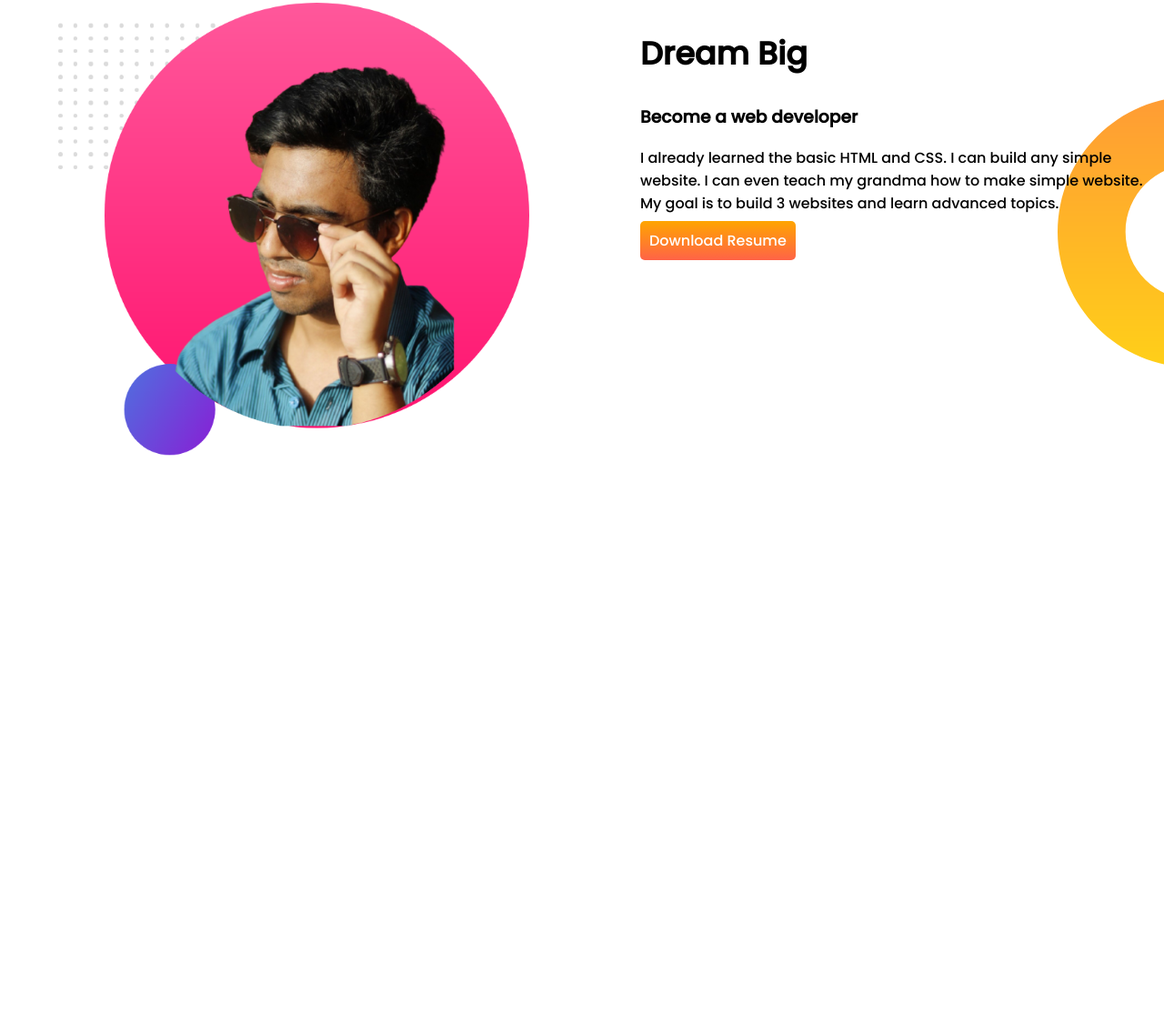
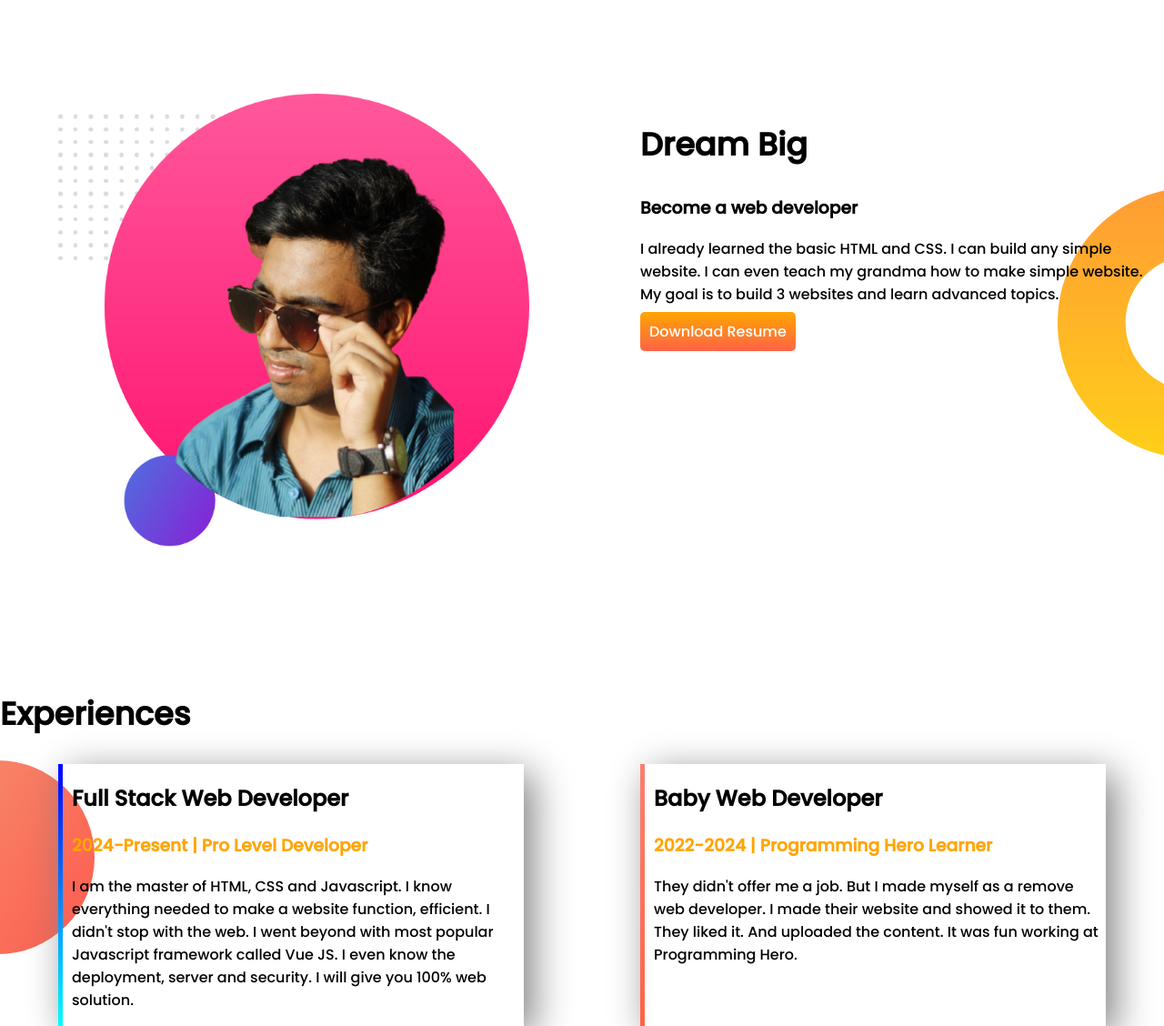
Before and after one commit to iqbalallama/portfolio, a plain HTML site: page index.html in a window 1280 px wide. Shown: the part 569-1697 px from the top of the page at 91% size. Before the commit the page ends 1077 px from the top, so only its background shows below. Drawn offline with Linux system fonts and the light colour scheme.

Commit message:
fourth time

```diff
--- a/index.html
+++ b/index.html
@@ -35,5 +35,23 @@
             <a href="">Download Resume</a>
         </div>
     </section>
+    <section class="experience-area">
+        <h1>Experiences</h1>
+        <div class="experiences">
+            <div id="exprerience-left" class="half">
+                <h2>Full Stack Web Developer</h2>
+                <h3 class="color">2024-Present | Pro Level Developer</h3>
+                <p>I am the master of HTML, CSS and Javascript. I know everything needed to make a website function, efficient. I didn't stop with the web. I went beyond with most popular Javascript framework called Vue JS. I even know the deployment, server and security. I will give you 100% web solution.</p>
+
+            </div>
+            <div id="exprerience-right" class="half">
+                <h2>Baby Web Developer</h2>
+                <h3 class="color">2022-2024 | Programming Hero Learner</h3>
+                <p>They didn't offer me a job. But I made myself as a remove web developer. I made their website and showed it to them. They liked it. And uploaded the content. It was fun working at Programming Hero.</p>
+
+            </div>
+
+        </div>
+    </section>
 </body>
 </html>
--- a/style.css
+++ b/style.css
@@ -4,7 +4,7 @@ body{
 }
 .top-banner{
     display: flex;
-    margin-bottom: 50px;
+    margin-bottom: 150px;
     background-image: url(images/top-banner.png);
     background-repeat: no-repeat;
 }
@@ -12,7 +12,7 @@ h1{
     font-size: 35px;
 }
 .color{
-    color:tomato;
+    color:orange;
 }
 a{
     background-image: linear-gradient(orange,tomato);
@@ -33,4 +33,30 @@ a{
     background-image: url(images/dream-bg.png);
     background-repeat: no-repeat;
     background-position: right;
+    margin-bottom: 150px;
 }
+.experience-area{
+    background-image: url(images/exp-bg.png);
+    background-repeat: no-repeat;
+    background-position: left;
+}
+.experiences{
+    display: flex;
+}
+.half{
+    width: 40%;
+    margin-left: 5%;
+    margin-right: 5%;
+    box-shadow: 10px 10px 40px gray;
+    padding-left: 10px;
+}
+#exprerience-left{
+    border-left: 5px solid;
+    border-image: linear-gradient(blue,cyan);
+    border-image-slice: 1;
+}
+#exprerience-right{
+    border-left: 5px solid;
+    border-image: linear-gradient(salmon,tomato);
+    border-image-slice: 1;
+}
```
